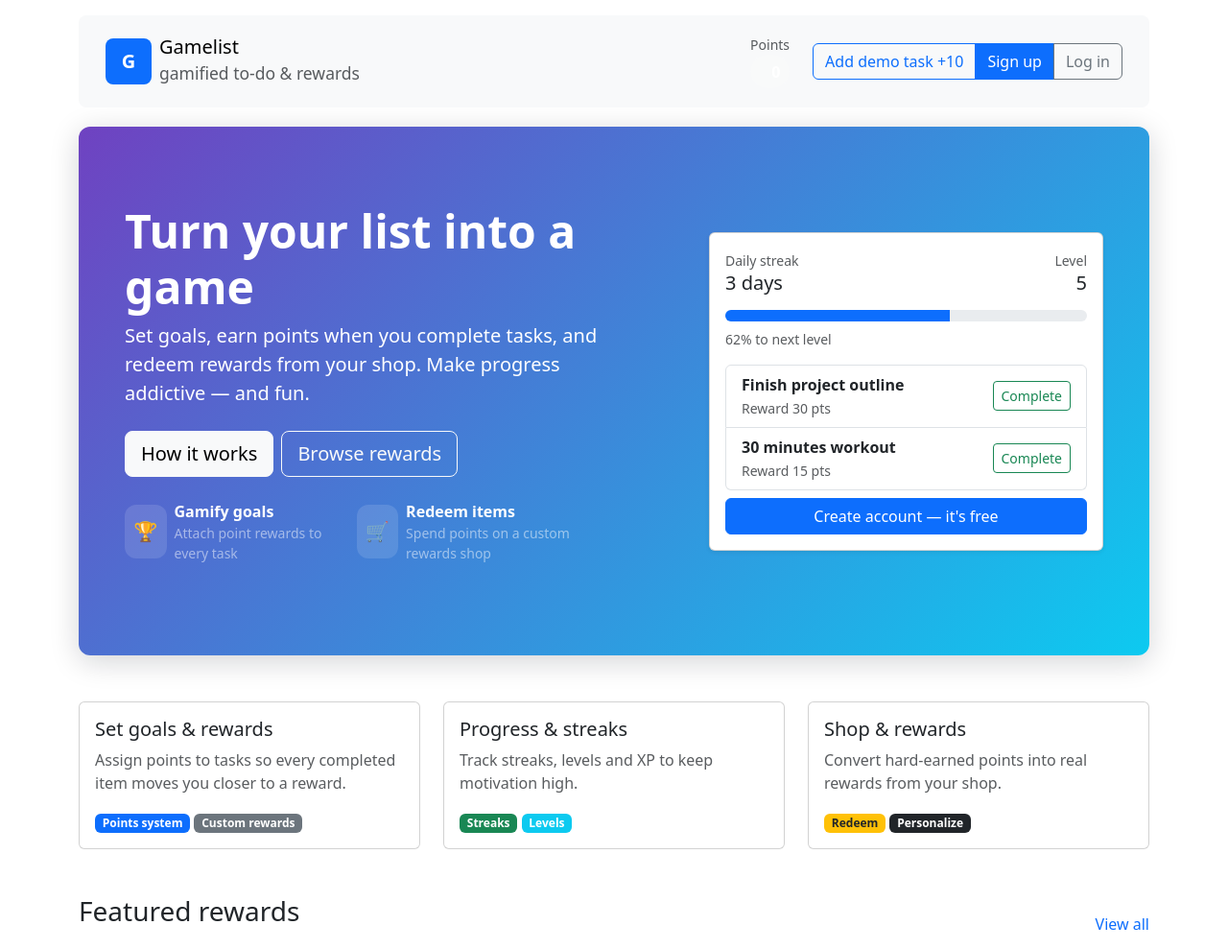
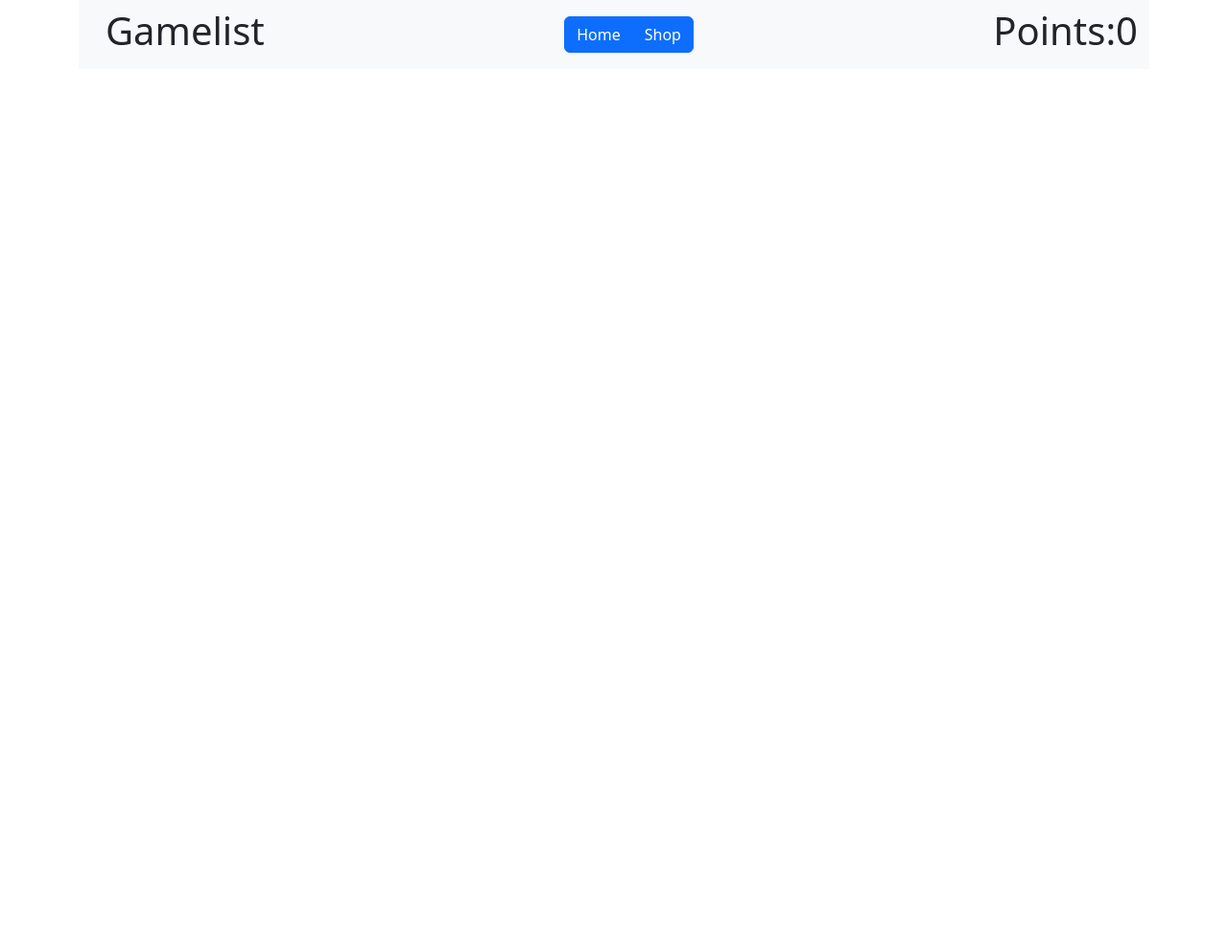
Before and after one commit to Wlczak/gamelist, a PHP site: page /templates/index.html in a window 1280 px wide. Shown: the top 989 px of the page at 96% size. After the commit the page ends 55 px from the top, so only its background shows below. Run offline with PHP 8.4, Linux system fonts and the light colour scheme; some libraries are stand-ins or nearby versions.

Commit message:
working app

```diff
--- a/index.php
+++ b/index.php
@@ -26,6 +26,8 @@ $app->add(AuthMiddleware::class);
 $app->setBasePath(BASE_URL);
 
 $app->get('/', [Home::class, 'view']);
+
+$app->get('/todo', [Todo::class, 'view']);
 
 $app->get('/shop', [Todo::class, 'view']);
 
--- a/src/Api/TodoAuth.php
+++ b/src/Api/TodoAuth.php
@@ -65,7 +65,7 @@ class TodoAuth
             $_SESSION['isLoggedIn'] = true;
             // @phpstan-ignore ternary.alwaysTrue
             // @phpstan-ignore ternary.alwaysFalse
-            return $html->withHeader('Location', BASE_URL ?: "/")->withStatus(302);
+            return $html->withHeader('Location', BASE_URL ?: "/todo")->withStatus(302);
         }
     }
 
--- a/src/Controllers/Home.php
+++ b/src/Controllers/Home.php
@@ -10,7 +10,7 @@ class Home
     public function view(Request $request, Response $response): Response
     {
         ob_start();
-        include "templates/index.html";
+        include "templates/home.html";
         $html = ob_get_clean();
         $response->getBody()->write($html);
         return $response;
--- a/src/script/auth.js
+++ b/src/script/auth.js
@@ -16,7 +16,7 @@ api.getAuthError().then((response) => {
     if (response.authToken != undefined && response.authToken != null) {
         document.cookie = "authToken=" + response.authToken;
         setTimeout(() => {
-            window.location.replace(window.APP_CONFIG.appUrl+"/");
+            window.location.replace(window.APP_CONFIG.appUrl+"/todo");
         }, 750);
     }
 });
--- a/src/script/router.js
+++ b/src/script/router.js
@@ -12,7 +12,7 @@ export class Router {
     }
 
     async fetch_body() {
-        if (window.location.pathname == "/") {
+        if (window.location.pathname == "/todo") {
             await this.swapper.fetch_body(window.location.origin + "/components/todo");
         } else {
             await this.swapper.fetch_body(
--- a/src/script/todo.js
+++ b/src/script/todo.js
@@ -8,7 +8,7 @@ var render = new Render(api);
 var router = new Router();
 
 router.addPath(
-    "/",
+    "/todo",
     () => {
         render.refreshTasks();
 
--- a/templates/index.html
+++ b/templates/index.html
@@ -2,322 +2,54 @@
 <html lang="en">
 
 <head>
-    <meta charset="utf-8" />
-    <meta name="viewport" content="width=device-width, initial-scale=1" />
-    <title>Gamelist — Gamified To-Do</title>
-    <link rel="stylesheet" href="vendor/twbs/bootstrap/dist/css/bootstrap.min.css" />
+    <meta charset="UTF-8" />
+    <meta name="viewport" content="width=device-width, initial-scale=1.0" />
     <meta name="google-site-verification" content="XRS-DlqvCSDD76UDmBelZK-oG16XL20KyEUnDFdgCo4" />
+    <!-- Google tag (gtag.js) -->
     <script async src="https://www.googletagmanager.com/gtag/js?id=G-WYTVNWXJG6"></script>
     <script>
         window.dataLayer = window.dataLayer || [];
-        function gtag() { dataLayer.push(arguments); }
+
+        function gtag() {
+            dataLayer.push(arguments);
+        }
         gtag('js', new Date());
+
         gtag('config', 'G-WYTVNWXJG6');
-        gtag('event', 'page_view', { origin: window.location.origin });
+
+        gtag('event', 'page_view', {
+            'origin': window.location.origin
+        })
     </script>
-    <style>
-        :root {
-            --hero-start: #6f42c1;
-            --hero-end: #0dcaf0
+    <script>function test() {
+            window.alert("hi")
         }
-
-        body {
-            font-family: system-ui, -apple-system, "Segoe UI", Roboto, "Helvetica Neue", Arial;
-        }
-
-        .hero {
-            background: linear-gradient(135deg, var(--hero-start), var(--hero-end));
-            color: #fff;
-            border-radius: .75rem;
-            padding: 4rem 2rem;
-            margin-top: 1.25rem;
-            box-shadow: 0 6px 30px rgba(11, 14, 28, 0.18);
-        }
-
-        .feature-icon {
-            width: 56px;
-            height: 56px;
-            border-radius: .75rem;
-            display: grid;
-            place-items: center;
-            font-weight: 700;
-            font-size: 1.25rem;
-            background: rgba(255, 255, 255, 0.12);
-            color: white;
-        }
-
-        .reward-img {
-            height: 88px;
-            object-fit: cover;
-            border-radius: .5rem
-        }
-
-        .points-pill {
-            background: rgba(255, 255, 255, 0.08);
-            padding: .35rem .6rem;
-            border-radius: 999px;
-            color: #fff;
-            font-weight: 700
-        }
-
-        @media (min-width: 992px) {
-            .hero {
-                padding: 5rem 3rem
-            }
-        }
-    </style>
+    </script>
+    <script type="module" src="src/script/todo.js"></script>
+    <link rel="stylesheet" href="vendor/twbs/bootstrap/dist/css/bootstrap.min.css" />
+    <title>To-Do</title>
 </head>
 
 <body data-bs-theme="light">
-    <div class="container py-3">
-        <nav class="navbar navbar-expand-lg bg-body-tertiary rounded-3 p-3">
-            <div class="container-fluid align-items-center">
-                <a class="navbar-brand d-flex align-items-center gap-2" href="#">
-                    <div class="rounded-3 bg-primary text-white d-flex align-items-center justify-content-center"
-                        style="width:48px;height:48px;font-weight:700">G</div>
-                    <div>
-                        <div class="h5 mb-0">Gamelist</div>
-                        <small class="text-muted">gamified to-do & rewards</small>
-                    </div>
-                </a>
-                <div class="d-flex align-items-center gap-3">
-                    <div class="d-flex flex-column text-end me-2">
-                        <small class="text-muted">Points</small>
-                        <div id="pointCounter" class="points-pill">0</div>
-                    </div>
-                    <div class="btn-group" role="group" aria-label="auth">
-                        <button id="btn-demo-add" type="button" class="btn btn-outline-primary">Add demo task
-                            +10</button>
-                        <button type="button" class="btn btn-primary">Sign up</button>
-                        <button type="button" class="btn btn-outline-secondary">Log in</button>
-                    </div>
+    <div class="container">
+        <nav class="navbar bg-body-tertiary">
+            <div class="container-fluid">
+                <a style="text-decoration: none; color: unset;" href="/"><h1 class="ms-3">Gamelist</h1></a>
+
+                <div class="btn-group" id="nav-buttons" role="group" aria-label="Basic example">
+                    <!-- <button type="button" class="btn btn-primary" onclick="location.href='/'">Home</button> -->
+                </div>
+                <!-- <img src="img/pfp/1.png" style="width: 100px; height: 100px" /> -->
+                <div class="d-flex">
+                    <h1>Points:</h1>
+                    <h1 class="text-center" id="pointCounter">0</h1>
                 </div>
             </div>
         </nav>
-
-        <section class="hero">
-            <div class="row align-items-center">
-                <div class="col-lg-6">
-                    <h1 class="display-5 fw-bold">Turn your list into a game</h1>
-                    <p class="lead mb-4">Set goals, earn points when you complete tasks, and redeem rewards from your
-                        shop. Make progress addictive — and fun.</p>
-                    <div class="d-flex gap-2">
-                        <a href="#features" class="btn btn-light btn-lg">How it works</a>
-                        <a href="#shop" class="btn btn-outline-light btn-lg">Browse rewards</a>
-                    </div>
-                    <ul class="list-unstyled d-flex gap-3 mt-4">
-                        <li class="d-flex align-items-center gap-2">
-                            <div class="feature-icon">🏆</div>
-                            <div>
-                                <strong>Gamify goals</strong>
-                                <div class="text-white-50 small">Attach point rewards to every task</div>
-                            </div>
-                        </li>
-                        <li class="d-flex align-items-center gap-2">
-                            <div class="feature-icon">🛒</div>
-                            <div>
-                                <strong>Redeem items</strong>
-                                <div class="text-white-50 small">Spend points on a custom rewards shop</div>
-                            </div>
-                        </li>
-                    </ul>
-                </div>
-                <div class="col-lg-5 offset-lg-1">
-                    <div class="card shadow-sm">
-                        <div class="card-body">
-                            <div class="d-flex justify-content-between align-items-center mb-3">
-                                <div>
-                                    <small class="text-muted">Daily streak</small>
-                                    <div class="h5 mb-0">3 days</div>
-                                </div>
-                                <div class="text-end">
-                                    <small class="text-muted">Level</small>
-                                    <div class="h5 mb-0">5</div>
-                                </div>
-                            </div>
-                            <div class="mb-3">
-                                <div class="progress" style="height:12px;border-radius:10px">
-                                    <div id="xpBar" class="progress-bar" role="progressbar" style="width: 62%"
-                                        aria-valuenow="62" aria-valuemin="0" aria-valuemax="100"></div>
-                                </div>
-                                <div class="small text-muted mt-2">62% to next level</div>
-                            </div>
-                            <div class="list-group mb-2">
-                                <div class="list-group-item d-flex justify-content-between align-items-center">
-                                    <div>
-                                        <div class="fw-bold">Finish project outline</div>
-                                        <small class="text-muted">Reward 30 pts</small>
-                                    </div>
-                                    <button class="btn btn-sm btn-outline-success demo-complete"
-                                        data-points="30">Complete</button>
-                                </div>
-                                <div class="list-group-item d-flex justify-content-between align-items-center">
-                                    <div>
-                                        <div class="fw-bold">30 minutes workout</div>
-                                        <small class="text-muted">Reward 15 pts</small>
-                                    </div>
-                                    <button class="btn btn-sm btn-outline-success demo-complete"
-                                        data-points="15">Complete</button>
-                                </div>
-                            </div>
-                            <div class="d-grid">
-                                <a href="#signup" class="btn btn-primary">Create account — it's free</a>
-                            </div>
-                        </div>
-                    </div>
-                </div>
-            </div>
-        </section>
-
-        <section id="features" class="mt-5">
-            <div class="row g-4">
-                <div class="col-md-4">
-                    <div class="card h-100">
-                        <div class="card-body">
-                            <h5 class="card-title">Set goals & rewards</h5>
-                            <p class="card-text text-muted">Assign points to tasks so every completed item moves you
-                                closer to a reward.</p>
-                            <div class="mt-3">
-                                <span class="badge bg-primary">Points system</span>
-                                <span class="badge bg-secondary">Custom rewards</span>
-                            </div>
-                        </div>
-                    </div>
-                </div>
-                <div class="col-md-4">
-                    <div class="card h-100">
-                        <div class="card-body">
-                            <h5 class="card-title">Progress & streaks</h5>
-                            <p class="card-text text-muted">Track streaks, levels and XP to keep motivation high.</p>
-                            <div class="mt-3">
-                                <span class="badge bg-success">Streaks</span>
-                                <span class="badge bg-info">Levels</span>
-                            </div>
-                        </div>
-                    </div>
-                </div>
-                <div class="col-md-4">
-                    <div class="card h-100">
-                        <div class="card-body">
-                            <h5 class="card-title">Shop & rewards</h5>
-                            <p class="card-text text-muted">Convert hard-earned points into real rewards from your shop.
-                            </p>
-                            <div class="mt-3">
-                                <span class="badge bg-warning text-dark">Redeem</span>
-                                <span class="badge bg-dark">Personalize</span>
-                            </div>
-                        </div>
-                    </div>
-                </div>
-            </div>
-        </section>
-
-        <section id="shop" class="mt-5">
-            <div class="d-flex justify-content-between align-items-end mb-3">
-                <h3>Featured rewards</h3>
-                <a href="#shop" class="text-decoration-none">View all</a>
-            </div>
-            <div class="row g-3">
-                <div class="col-sm-6 col-md-4">
-                    <div class="card h-100">
-                        <img src="https://picsum.photos/seed/book/600/400" class="card-img-top reward-img" alt="reward">
-                        <div class="card-body d-flex flex-column">
-                            <h5 class="card-title">New Book</h5>
-                            <p class="card-text text-muted mb-2">Reward: <strong>120 pts</strong></p>
-                            <div class="mt-auto d-flex gap-2">
-                                <button class="btn btn-outline-primary btn-sm btn-buy" data-cost="120">Buy</button>
-                                <button class="btn btn-outline-secondary btn-sm">Details</button>
-                            </div>
-                        </div>
-                    </div>
-                </div>
-                <div class="col-sm-6 col-md-4">
-                    <div class="card h-100">
-                        <img src="https://picsum.photos/seed/coffee/600/400" class="card-img-top reward-img"
-                            alt="reward">
-                        <div class="card-body d-flex flex-column">
-                            <h5 class="card-title">Coffee Treat</h5>
-                            <p class="card-text text-muted mb-2">Reward: <strong>40 pts</strong></p>
-                            <div class="mt-auto d-flex gap-2">
-                                <button class="btn btn-outline-primary btn-sm btn-buy" data-cost="40">Buy</button>
-                                <button class="btn btn-outline-secondary btn-sm">Details</button>
-                            </div>
-                        </div>
-                    </div>
-                </div>
-                <div class="col-sm-6 col-md-4">
-                    <div class="card h-100">
-                        <img src="https://picsum.photos/seed/game/600/400" class="card-img-top reward-img" alt="reward">
-                        <div class="card-body d-flex flex-column">
-                            <h5 class="card-title">Game Night</h5>
-                            <p class="card-text text-muted mb-2">Reward: <strong>200 pts</strong></p>
-                            <div class="mt-auto d-flex gap-2">
-                                <button class="btn btn-outline-primary btn-sm btn-buy" data-cost="200">Buy</button>
-                                <button class="btn btn-outline-secondary btn-sm">Details</button>
-                            </div>
-                        </div>
-                    </div>
-                </div>
-            </div>
-        </section>
-
-        <footer class="mt-5 mb-4 text-center text-muted">
-            <small>© <span id="year"></span> Gamelist — built to help you win at progress</small>
-        </footer>
+        <div id="body-wrapper"></div>
     </div>
-
     <div class="toast-container position-fixed bottom-0 end-0 p-3" id="toast-container"></div>
-
-    <script type="module" src="src/script/todo.js"></script>
     <script src="vendor/twbs/bootstrap/dist/js/bootstrap.min.js"></script>
-    <script>
-        const pointCounterEl = document.getElementById('pointCounter');
-        const yearEl = document.getElementById('year');
-        yearEl.textContent = new Date().getFullYear();
-        let points = 0;
-        function renderPoints() {
-            pointCounterEl.textContent = points;
-        }
-        function showToast(title, body) {
-            const toastContainer = document.getElementById('toast-container');
-            const toastEl = document.createElement('div');
-            toastEl.className = 'toast align-items-center text-bg-white border shadow-sm';
-            toastEl.setAttribute('role', 'alert');
-            toastEl.setAttribute('aria-live', 'assertive');
-            toastEl.setAttribute('aria-atomic', 'true');
-            toastEl.innerHTML = '<div class="d-flex"><div class="toast-body"><strong>' + title + '</strong><div class="small text-muted">' + body + '</div></div><button type="button" class="btn-close btn-close-white me-2 m-auto" data-bs-dismiss="toast" aria-label="Close"></button></div>';
-            toastContainer.appendChild(toastEl);
-            const toast = new bootstrap.Toast(toastEl, { delay: 3000 });
-            toast.show();
-            toastEl.addEventListener('hidden.bs.toast', () => toastEl.remove());
-        }
-        document.getElementById('btn-demo-add').addEventListener('click', () => {
-            points += 10;
-            renderPoints();
-            showToast('Task completed', 'You earned 10 points');
-        });
-        document.querySelectorAll('.demo-complete').forEach(btn => {
-            btn.addEventListener('click', (e) => {
-                const amt = Number(btn.getAttribute('data-points') || 0);
-                points += amt;
-                renderPoints();
-                showToast('Nice!', `+${amt} points`);
-            });
-        });
-        document.querySelectorAll('.btn-buy').forEach(btn => {
-            btn.addEventListener('click', () => {
-                const cost = Number(btn.getAttribute('data-cost') || 0);
-                if (points >= cost) {
-                    points -= cost;
-                    renderPoints();
-                    showToast('Purchased', 'Enjoy your reward!');
-                } else {
-                    showToast('Not enough points', 'Complete tasks to earn more points');
-                }
-            });
-        });
-        renderPoints();
-    </script>
 </body>
 
 </html>
```
Also changed, not shown: templates/home.html (added, +84 -0 lines).
